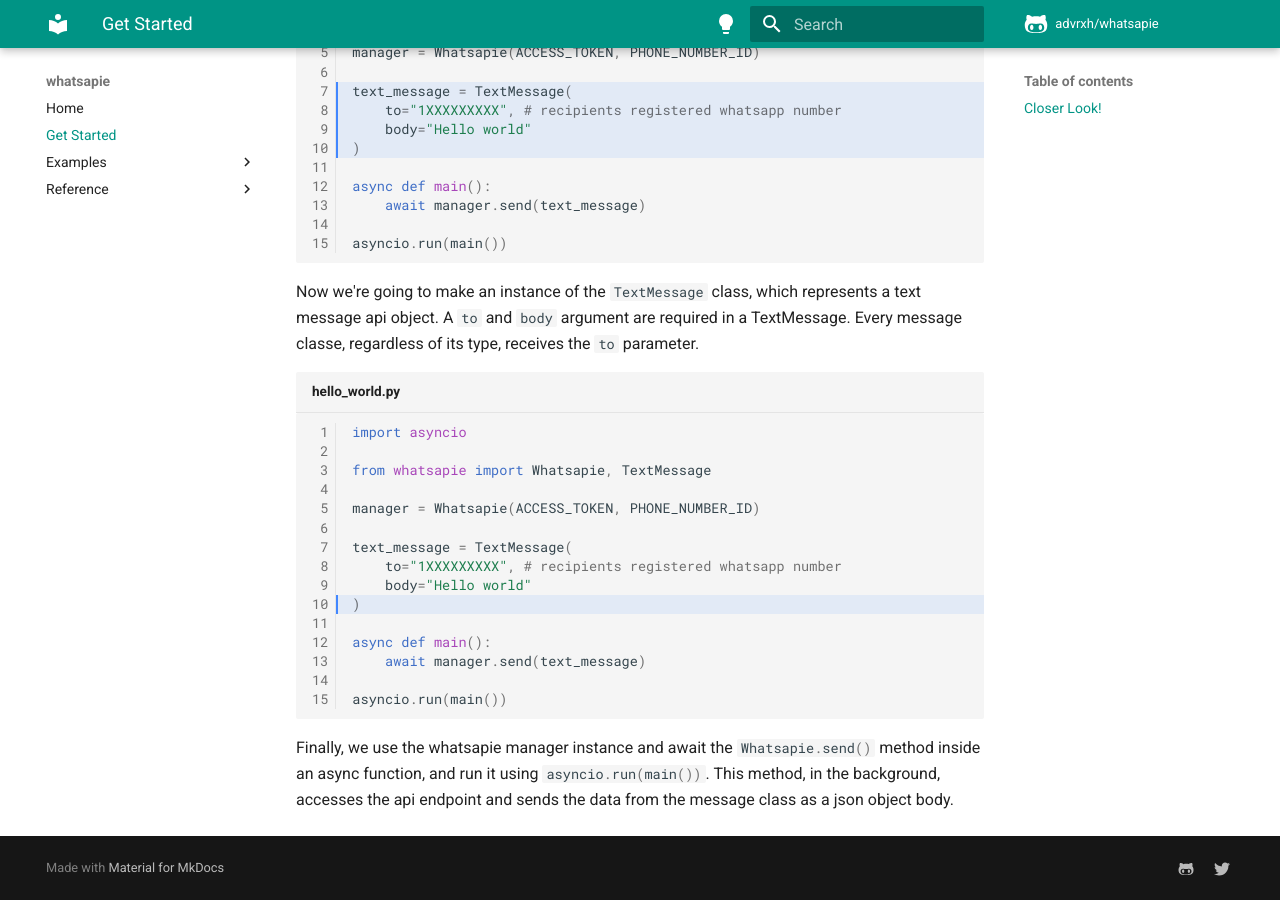
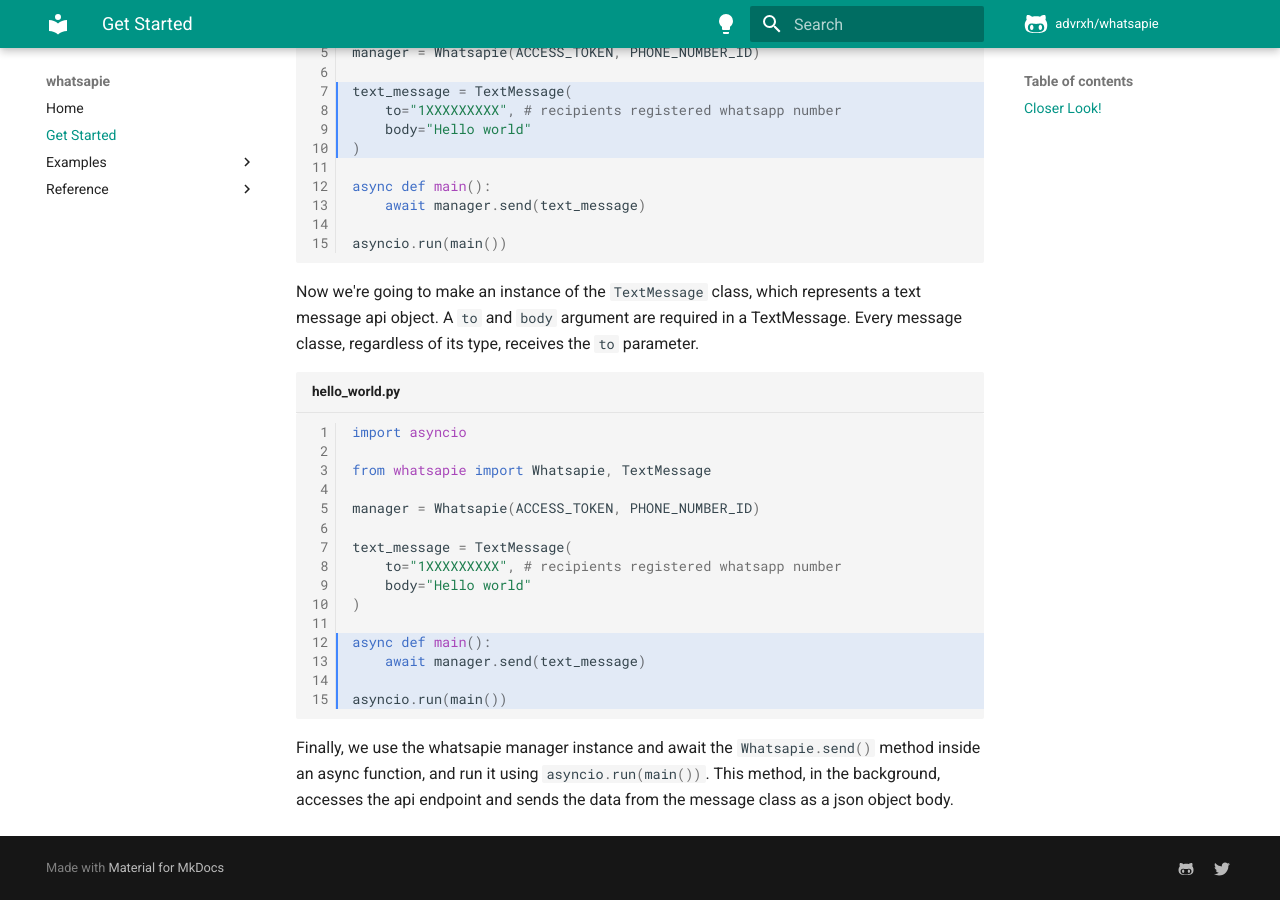
Before and after one commit to advrxh/whatsapie, an MkDocs documentation site: the page built from docs/get-started.md, in a window 1280 px wide and 900 px high, scrolled down 1939 px. Built offline with MkDocs 1.6.1 and Material for MkDocs 9.7.7, drawn with Linux system fonts in a browser that asks for light colours; comment, search, counter and statistics services are not loaded.

Commit message:
Highlight async function lines

````diff
--- a/docs/get-started.md
+++ b/docs/get-started.md
@@ -90,7 +90,7 @@ asyncio.run(main())
 
 Now we're going to make an instance of the `#! TextMessage` class, which represents a text message api object. A `to` and `body` argument are required in a TextMessage. Every message classe, regardless of its type, receives the `to` parameter.
 
-```py title="hello_world.py" linenums="1" hl_lines="10"
+```py title="hello_world.py" linenums="1" hl_lines="12 13 14 15"
 import asyncio
 
 from whatsapie import Whatsapie, TextMessage
````
